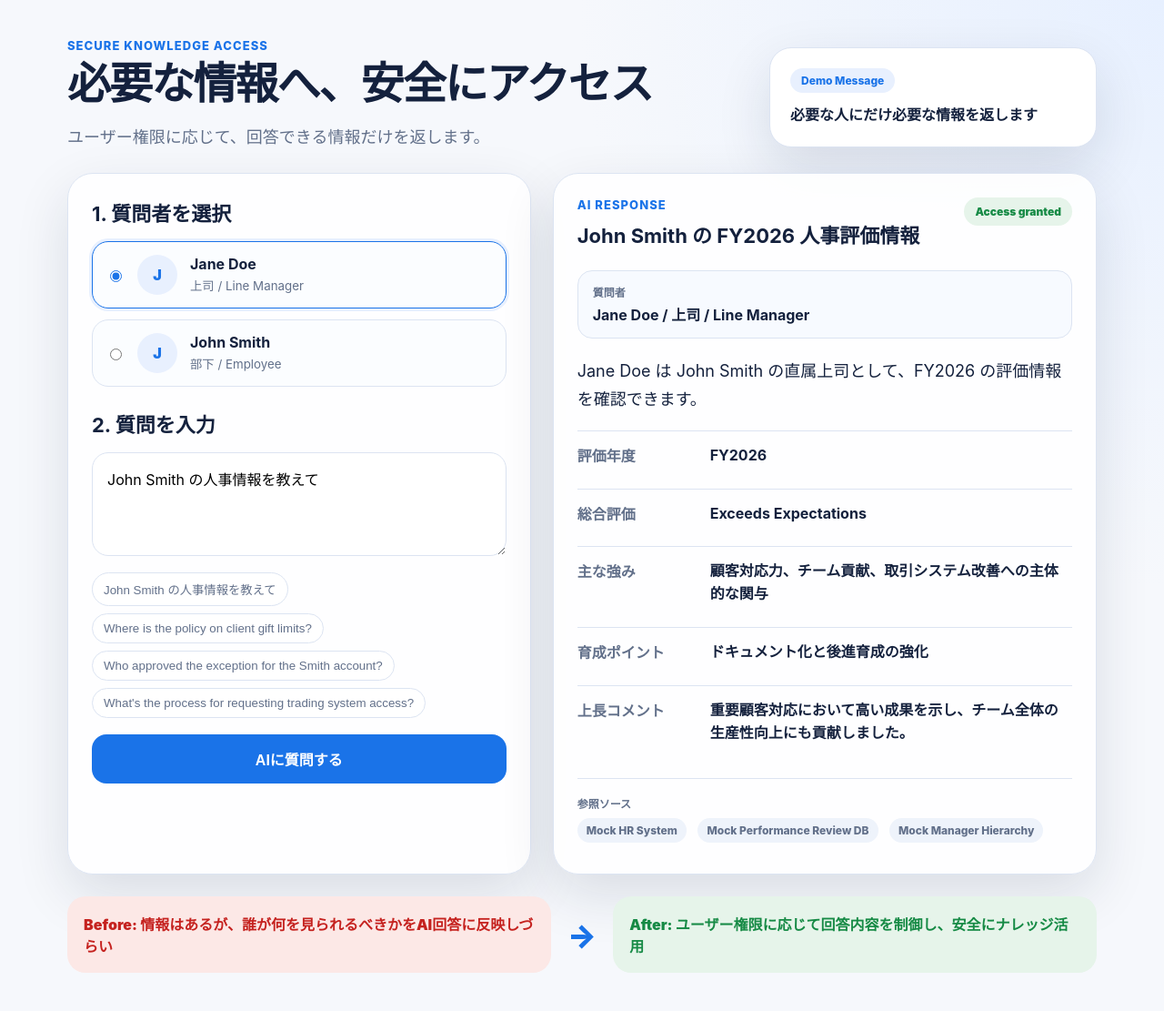
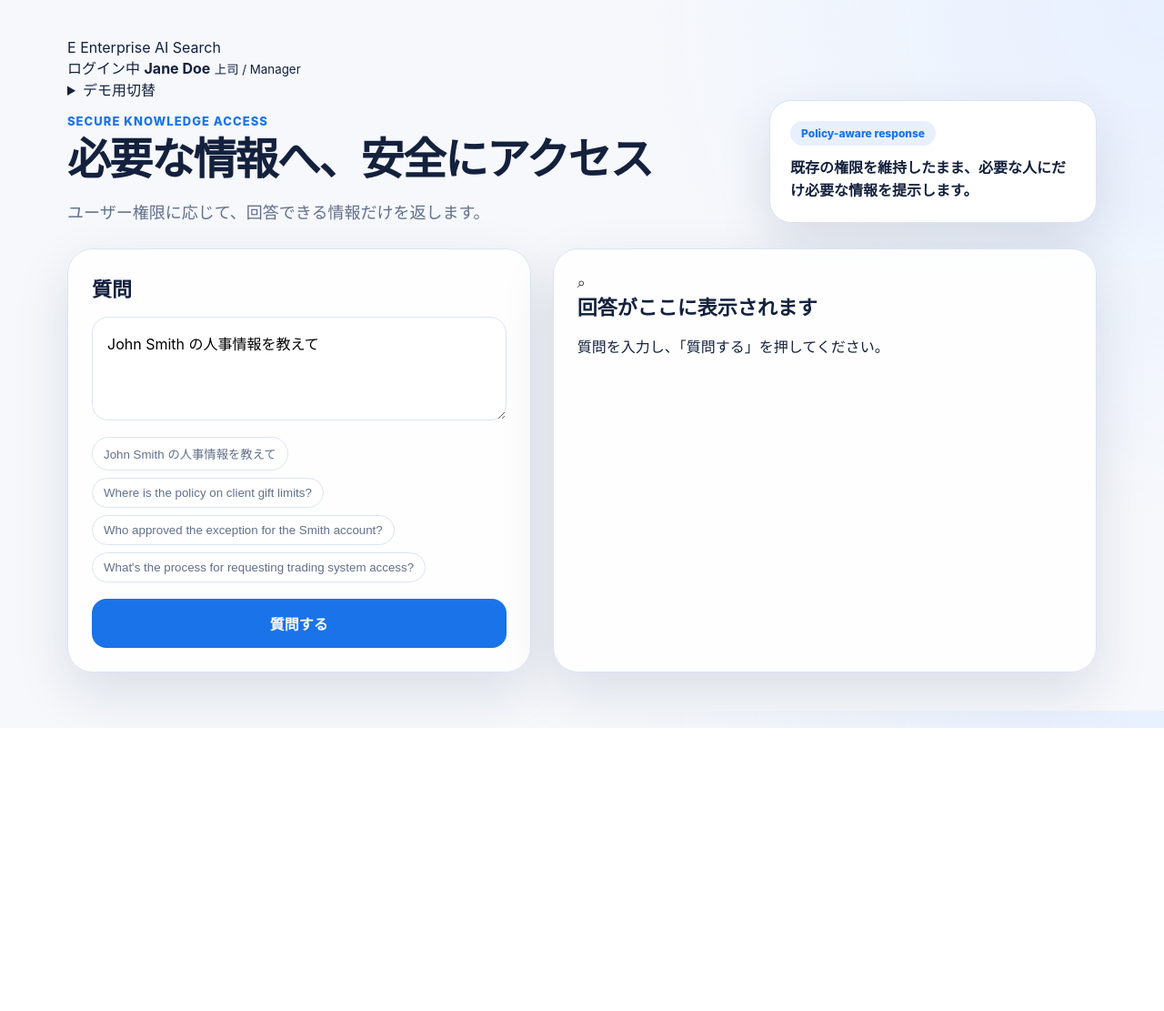
Before and after one commit to seiyashima/hr-demo, a Flask app: page / in a window 1280 px wide. Shown: the whole page at 91% size. After the commit the page ends 800 px from the top, so only its background shows below. Run offline with Flask 3, Linux system fonts and the light colour scheme.

Commit message:
Update title and enhance user interface elements

```diff
--- a/templates/index.html
+++ b/templates/index.html
@@ -3,11 +3,33 @@
 <head>
   <meta charset="utf-8">
   <meta name="viewport" content="width=device-width, initial-scale=1">
-  <title>Enterprise AI Search ACL Demo</title>
+  <title>Enterprise AI Search</title>
   <link rel="stylesheet" href="/static/styles.css">
 </head>
 <body>
   <main class="page">
+    <header class="topbar">
+      <div class="brand">
+        <span class="brand-mark">E</span>
+        <span>Enterprise AI Search</span>
+      </div>
+      <div class="user-area" aria-label="ログインユーザー情報">
+        <div class="logged-in-user">
+          <span class="login-label">ログイン中</span>
+          <strong id="loginUserName">Jane Doe</strong>
+          <small id="loginUserRole">上司 / Manager</small>
+        </div>
+        <details class="demo-switcher">
+          <summary>デモ用切替</summary>
+          <select id="userSelect" aria-label="デモ用ユーザー切替">
+            {% for key, user in users.items() %}
+            <option value="{{ key }}" data-name="{{ user.name }}" data-role="{{ user.role }}" {% if key == 'jane' %}selected{% endif %}>{{ user.name }}</option>
+            {% endfor %}
+          </select>
+        </details>
+      </div>
+    </header>
+
     <section class="hero">
       <div>
         <p class="eyebrow">Secure Knowledge Access</p>
@@ -15,71 +37,52 @@
         <p class="lead">ユーザー権限に応じて、回答できる情報だけを返します。</p>
       </div>
       <div class="message-card">
-        <span class="pill">Demo Message</span>
-        <p>必要な人にだけ必要な情報を返します</p>
+        <span class="pill">Policy-aware response</span>
+        <p>既存の権限を維持したまま、必要な人にだけ必要な情報を提示します。</p>
       </div>
     </section>
 
     <section class="grid">
       <div class="panel control-panel">
-        <h2>1. 質問者を選択</h2>
-        <div class="user-options">
-          {% for key, user in users.items() %}
-          <label class="user-card">
-            <input type="radio" name="user" value="{{ key }}" {% if key == 'jane' %}checked{% endif %}>
-            <span class="avatar">{{ user.name[0] }}</span>
-            <span>
-              <strong>{{ user.name }}</strong>
-              <small>{{ user.role }}</small>
-            </span>
-          </label>
-          {% endfor %}
-        </div>
-
-        <h2>2. 質問を入力</h2>
+        <h2>質問</h2>
         <textarea id="question" rows="4">{{ initial_question }}</textarea>
         <div class="quick-actions">
           {% for question in quick_questions %}
           <button type="button" class="quick" data-question="{{ question }}">{{ question }}</button>
           {% endfor %}
         </div>
-        <button id="askButton" class="primary">AIに質問する</button>
+        <button id="askButton" class="primary">質問する</button>
       </div>
 
-      <div class="panel answer-panel">
+      <div id="answerPanel" class="panel answer-panel empty">
+        <div id="emptyState" class="empty-state">
+          <div class="empty-icon">⌕</div>
+          <h2>回答がここに表示されます</h2>
+          <p>質問を入力し、「質問する」を押してください。</p>
+        </div>
+
+        <div id="answerContent" class="answer-content" hidden>
           <div class="answer-header">
             <div>
               <p class="eyebrow">AI Response</p>
-            <h2 id="answerTitle">{{ initial_answer.title }}</h2>
+              <h2 id="answerTitle"></h2>
             </div>
-          <span id="answerBadge" class="status allowed">{{ initial_answer.badge }}</span>
+            <span id="answerBadge" class="status"></span>
           </div>
           <div class="context-box">
             <span>質問者</span>
-          <strong id="currentUser">{{ initial_user.name }} / {{ initial_user.role }}</strong>
+            <strong id="currentUser"></strong>
           </div>
-        <p id="answerSummary" class="summary">{{ initial_answer.summary }}</p>
-        <div id="answerItems" class="items">
-          {% for item in initial_answer["items"] %}
-          <div class="item"><span>{{ item.label }}</span><strong>{{ item.value }}</strong></div>
-          {% endfor %}
-        </div>
+          <p id="answerSummary" class="summary"></p>
+          <div id="answerItems" class="items"></div>
           <div class="sources">
             <span>参照ソース</span>
-          <div id="sources">
-            {% for source in initial_answer["sources"] %}
-            <em>{{ source }}</em>
-            {% endfor %}
+            <div id="sources"></div>
           </div>
         </div>
       </div>
     </section>
 
-    <section class="takeaway">
-      <div class="before">Before: 情報はあるが、誰が何を見られるべきかをAI回答に反映しづらい</div>
-      <div class="arrow">→</div>
-      <div class="after">After: ユーザー権限に応じて回答内容を制御し、安全にナレッジ活用</div>
-    </section>
   </main>
   <script src="/static/app.js"></script>
 </body>
```
Lines whose indentation alone changed are shown as unchanged.
